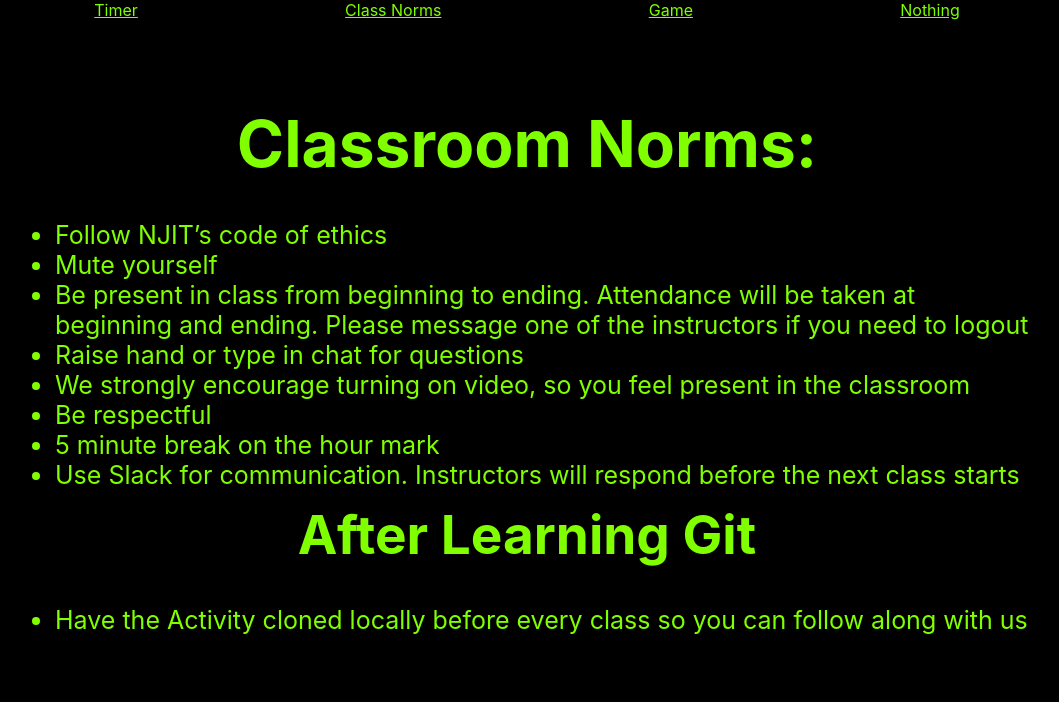
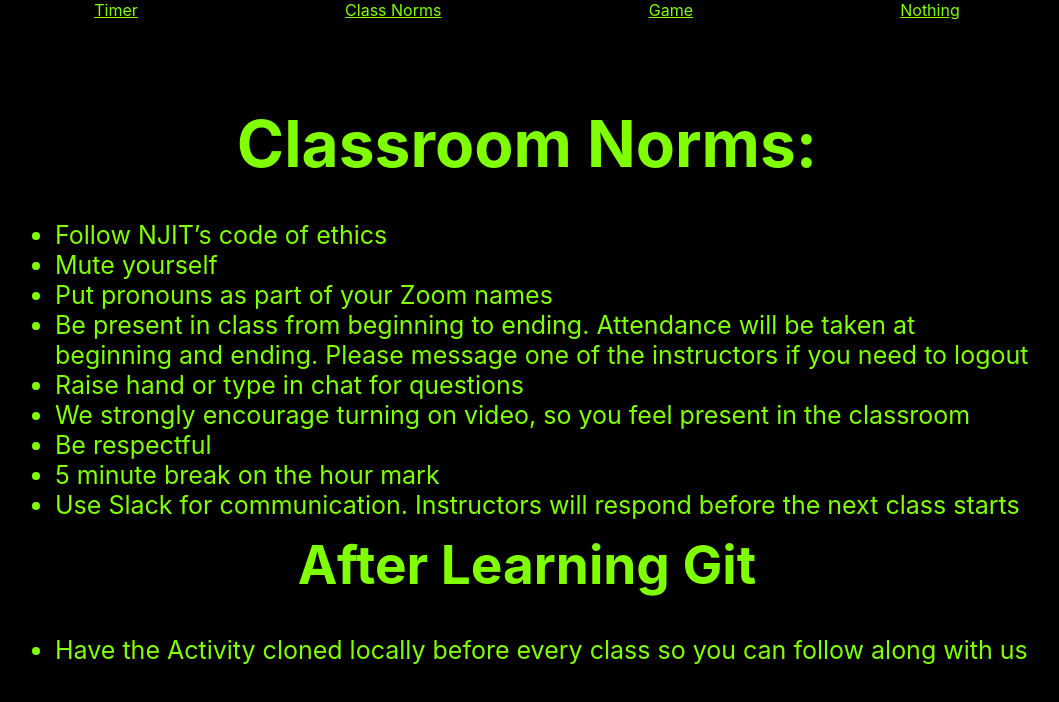
Before and after one commit to lherna1371/class_timer, a React (Create React App) app: page /norms in a window 1280 px wide. Shown: the top 702 px of the page, without its empty margins (113-1172 px from the left). Built offline with nearby package versions, Linux system fonts and the light colour scheme.

Commit message:
fix deleted line

```diff
--- a/src/Norms.js
+++ b/src/Norms.js
@@ -12,6 +12,7 @@ export default class Norms extends React.Component {
           <ul>
             <li>Follow NJIT’s code of ethics</li>
             <li>Mute yourself</li>
+            <li>Put pronouns as part of your Zoom names</li>
             <li>Be present in class from beginning to ending. Attendance will be taken at beginning and ending. Please message one of the instructors if you need to logout</li>
             <li>Raise hand or type in chat for questions</li>
             <li>We strongly encourage turning on video, so you feel present in the classroom</li>
```
